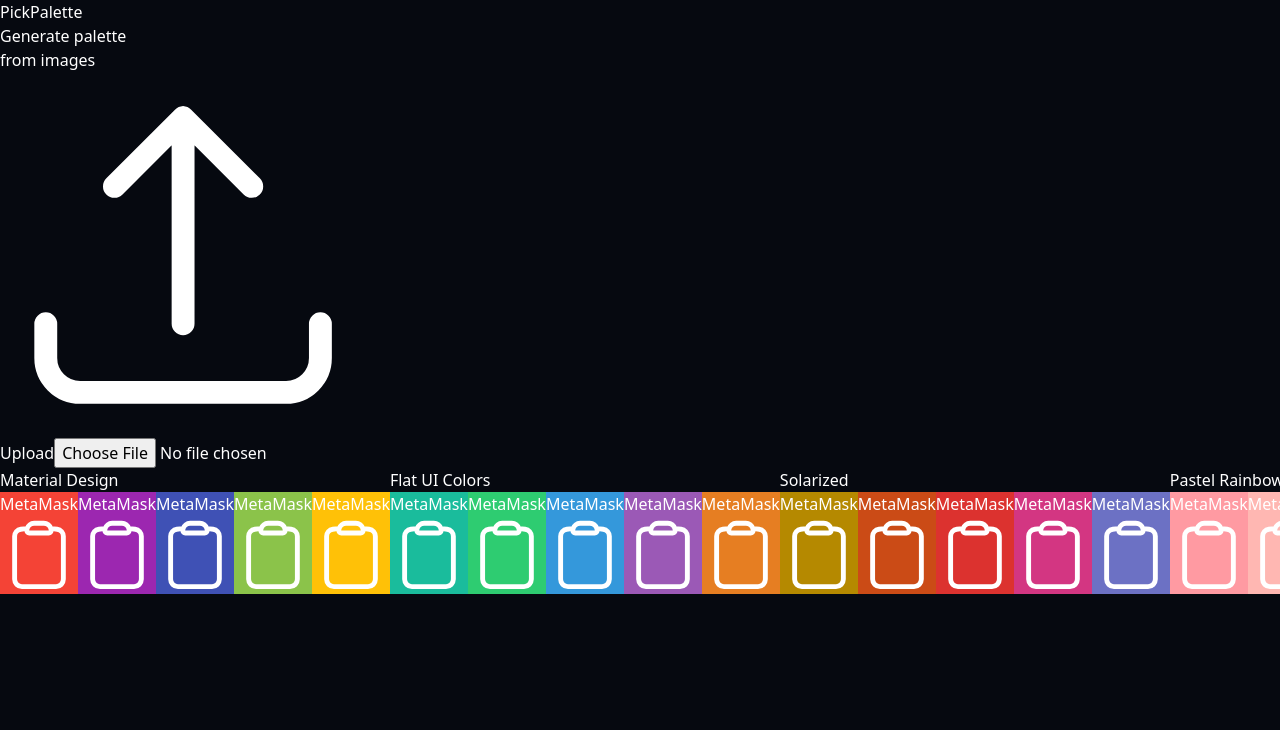
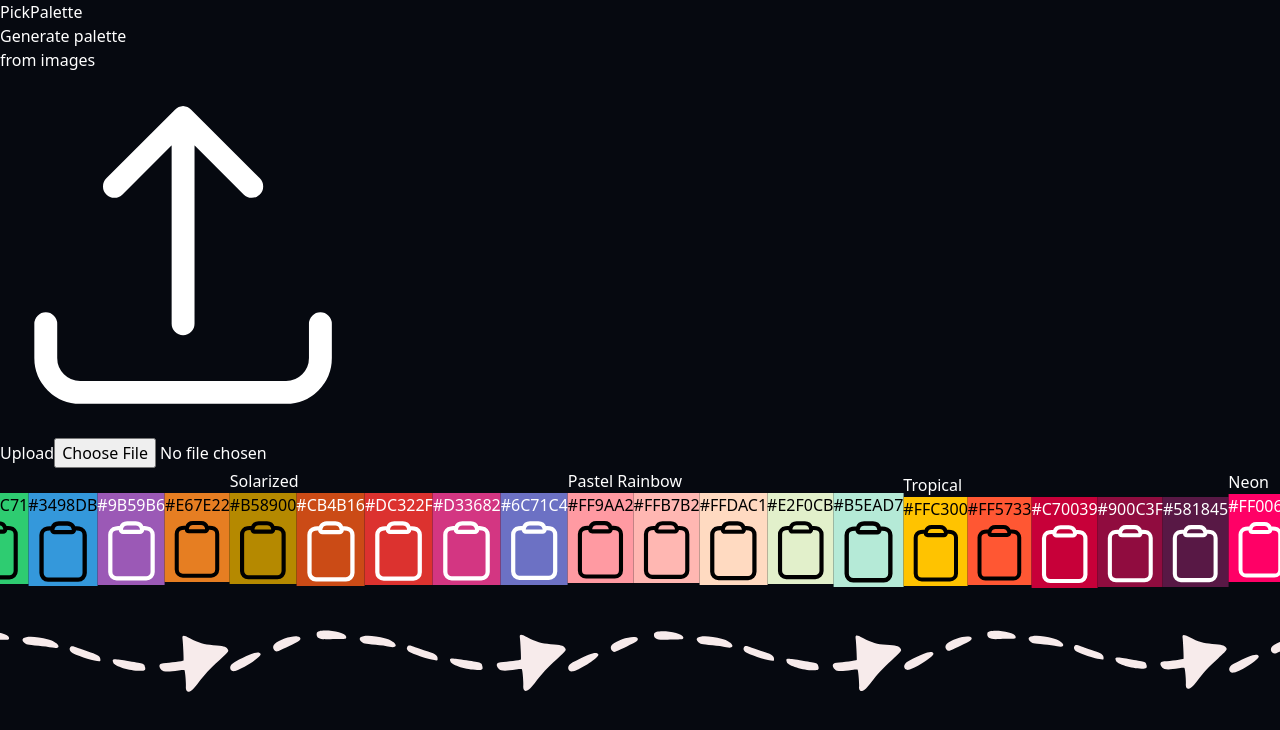
Before and after one commit to ArnabChatterjee20k/PickPalette-PaletteFromImage, a React (Vite) app: page / in a window 1280 px wide. Shown: the top 730 px of the page. Built offline with nearby package versions, Linux system fonts and the light colour scheme.

Commit message:
Feat && Style -- Added arrow to connect palettes and also added constrasting color to texts and copy icons

```diff
--- a/src/Page/ImageUpload/Components/FamousPalettes.jsx
+++ b/src/Page/ImageUpload/Components/FamousPalettes.jsx
@@ -1,22 +1,28 @@
 import React from "react";
 import colorPalettes from "../../../data/colorPalettes";
 import Palette from "../../../components/Palette";
-import "react-responsive-carousel/lib/styles/carousel.min.css"; // requires a loader
 import Marquee from "react-fast-marquee";
-import useMediaQuery  from "../../../hooks/useMediaQuery";
+import useMediaQuery from "../../../hooks/useMediaQuery";
+import Arrow from "../../../components/Arrow";
 
 export default function FamousPalettes() {
   const list = ["-rotate-1", "-rotate-1", "rotate-2", "-rotate-2"];
-  const media = useMediaQuery("(max-width:400px)")
-  console.log(media);
+  const isMobile = useMediaQuery("(max-width:400px)");
+
   return (
     <section className="mt-20">
-      <Marquee play={false} gradient={false} speed={80} className={"py-10 w-full"}>
+      <Marquee
+        pauseOnHover
+        gradient={false}
+        speed={80}
+        className={"py-10 w-full"}
+      >
         {colorPalettes.map(({ name, colors }) => {
           const rotate = list[Math.floor(Math.random() * list.length)];
           return (
-          <div className={`mx-10 ${rotate}`}>
+            <div className={`mx-10 relative ${rotate}`}>
               <Palette paletteTitle={name} colors={colors} />
+              {!isMobile && <Arrow className="w-20 h-20 absolute top-1/2 -right-20" />}
             </div>
           );
         })}
--- /dev/null
+++ b/src/components/Arrow.jsx
@@ -0,0 +1,41 @@
+import React from "react";
+
+export default function Arrow({className}) {
+  return (
+    <svg
+    className={className}
+      viewBox="0 0 316 133"
+      fill="none"
+      xmlns="http://www.w3.org/2000/svg"
+    >
+      <path
+        d="M231.994 78.4866C236.192 78.4288 236.902 77.8699 236.335 75.148C235.631 71.718 235.992 71.8957 221.41 69.4954C205.295 66.8818 205.252 66.8744 206.555 70.866C207.669 74.1973 222.492 78.6921 231.994 78.4866Z"
+        fill="#F7EBEB"
+      />
+      <path
+        d="M123.227 52.1262C125.099 53.8812 125.353 53.9259 136.687 54.9555C140.807 55.34 146.515 56.1185 149.372 56.7363C159.246 58.8762 156.023 51.9241 145.834 49.1014C129.49 44.5666 117.023 46.2444 123.227 52.1262Z"
+        fill="#F7EBEB"
+      />
+      <path
+        d="M267.614 78.0984C271.024 77.5598 272.586 77.6072 273.051 77.6892C273.855 77.831 274.998 91.8832 274.511 94.6472C274.491 94.7577 274.832 104.451 285.33 90.684C292.815 80.8891 296.003 77.4043 305.821 68.4768C315.067 60.0753 315.139 59.9169 313.173 57.4613C311.678 55.5449 309.911 55.1763 300.058 54.4078C291.408 53.7376 286.8 52.4121 278.211 47.9337C271.982 44.6694 270.823 44.807 271.355 48.7197C271.837 52.1677 272.675 68.4461 272.363 68.733C271.738 69.3068 259.46 70.9039 253.453 71.3266C246.698 71.7884 250.816 77.8725 253.794 78.7966C256.505 79.5026 260.699 79.2161 267.614 78.0984Z"
+        fill="#F7EBEB"
+      />
+      <path
+        d="M168.681 62.0218C177.074 66.1237 194.075 70.8884 194.377 69.1747C195.05 65.3604 193.201 63.7235 185.475 61.2782C169.526 56.2429 168.044 53.7587 166.001 56.9324C165.022 58.5267 166.236 60.7928 168.681 62.0218Z"
+        fill="#F7EBEB"
+      />
+      <path
+        d="M5.20749 79.4801C12.9746 77.4867 30.0789 66.082 28.9783 63.665C27.5294 60.5025 21.0277 62.491 4.87325 70.9853C-2.28807 74.7385 0.508835 80.6466 5.20749 79.4801Z"
+        fill="#F7EBEB"
+      />
+      <path
+        d="M92.472 49.6671C94.8963 49.5246 99.4097 49.4084 102.543 49.448C108.684 49.5048 109.104 49.3508 109.002 47.452C108.666 42.4337 82.3195 39.2131 81.4617 44.0778C80.6819 48.5002 84.0504 50.1771 92.472 49.6671Z"
+        fill="#F7EBEB"
+      />
+      <path
+        d="M44.8801 61.054C46.4355 60.6442 58.5555 54.7445 63.602 52.1004C66.9207 50.3486 67.3983 47.6399 63.3403 47.1524C57.8341 46.4665 46.5791 50.1818 42.3302 53.9925C38.6116 57.2697 42.0004 61.8002 44.8801 61.054Z"
+        fill="#F7EBEB"
+      />
+    </svg>
+  );
+}
--- a/src/components/CopyIcon.jsx
+++ b/src/components/CopyIcon.jsx
@@ -1,14 +1,15 @@
 import React from "react";
 
-export default function CopyIcon() {
+export default function CopyIcon({className,style}) {
   return (
     <svg
+      style={style}
       xmlns="http://www.w3.org/2000/svg"
       fill="none"
       viewBox="0 0 24 24"
       stroke-width="1.5"
       stroke="currentColor"
-      class="w-6 h-6"
+      class={`w-6 h-6 ${className}`}
     >
       <path
         stroke-linecap="round"
--- a/src/components/Palette.jsx
+++ b/src/components/Palette.jsx
@@ -2,6 +2,7 @@ import React from "react";
 import CopyIcon from "./CopyIcon";
 import useMediaQuery from "../hooks/useMediaQuery";
 import ColorViewer from "./ColorViewer";
+import getContrastingColor from "../utils/getContrastingColor";
 
 export default function Palette({ colors, paletteTitle }) {
   const isMobile = useMediaQuery("(max-width:400px)");
@@ -29,15 +30,16 @@ function MobilePalette({ color }) {
 }
 
 function DesktopPalette({ color }) {
+  const textColor = getContrastingColor(color)
   return (
     <>
       <button
         className={`flex w-full justify-between items-center p-3 text-base font-bold text-gray-900 rounded-lg group hover:shadow`}
         style={{ backgroundColor: color }}
       >
-        <span>MetaMask</span>
+        <span style={{color:textColor}}>{color}</span>
         <span>
-          <CopyIcon />
+          <CopyIcon style={{color:textColor}}/>
         </span>
       </button>
     </>
--- /dev/null
+++ b/src/utils/getContrastingColor.js
@@ -0,0 +1,17 @@
+export default function getContrastingColor(hexColor) {
+    // convert hex color to rgb
+    const hex = hexColor.replace('#', '');
+    const r = parseInt(hex.substring(0, 2), 16);
+    const g = parseInt(hex.substring(2, 4), 16);
+    const b = parseInt(hex.substring(4, 6), 16);
+
+    // calculate luminance
+    const luminance = (0.299 * r + 0.587 * g + 0.114 * b) / 255;
+
+    // choose white or black based on luminance
+    if (luminance > 0.5) {
+      return '#000000'; // black
+    } else {
+      return '#FFFFFF'; // white
+    }
+  }
```
Lines whose indentation alone changed are shown as unchanged.
